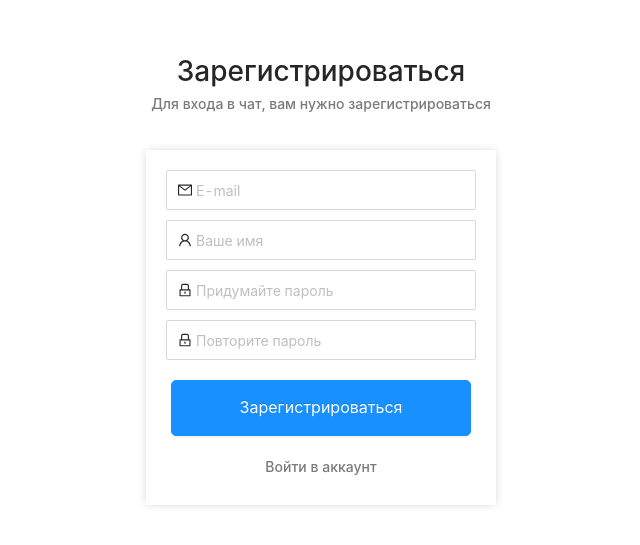
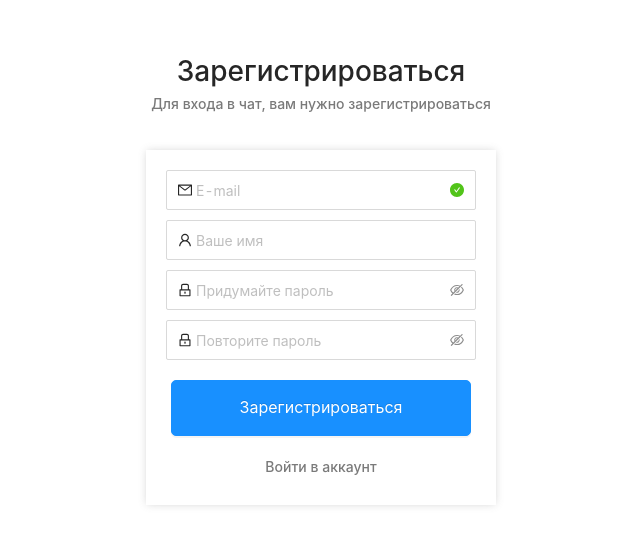
Before and after one commit to Cryfear/react-chat, a React (Create React App) app: page /registration in a window 1280 px wide. Shown: the part 151-696 px from the top of the page, without its empty margins (319-959 px from the left). Built offline with nearby package versions, Linux system fonts and the light colour scheme.

Commit message:
add validate with formik

```diff
--- a/src/pages/Auth/Auth.scss
+++ b/src/pages/Auth/Auth.scss
@@ -61,3 +61,8 @@
     }
   }
 }
+
+.ant-form-item-explain {
+  min-height: 0 !important;
+  text-align: left;
+}
--- a/src/pages/Auth/Registration/RegistrationForm.tsx
+++ b/src/pages/Auth/Registration/RegistrationForm.tsx
@@ -1,32 +1,132 @@
 import React from "react";
 import { Form, Input } from "antd";
 import { UserOutlined, LockOutlined, MailOutlined } from "@ant-design/icons";
+import { withFormik } from "formik";
 
-const RegistrationForm = () => {
+const RegistrationForm = (props: any) => {
+  const { values, touched, errors, handleChange, handleBlur, handleSubmit } = props;
+  console.log(touched);
   return (
-    <Form name="normal_login">
-      <Form.Item name="username" className="form__username">
-        <Input prefix={<MailOutlined />} placeholder="E-mail" />
+    <Form onFinish={handleSubmit} name="normal_login">
+      <Form.Item
+        hasFeedback
+        className="form__username"
+        validateStatus={errors.email && touched.email ? "error" : "success"}
+        help={errors.email && touched.email ? errors.email : ""}
+      >
+        <Input
+          name="email"
+          id="email"
+          prefix={<MailOutlined />}
+          placeholder="E-mail"
+          onChange={handleChange}
+          onBlur={handleBlur}
+          value={values.email}
+        />
+        {errors.email && touched.email && <span></span>}
       </Form.Item>
-      <Form.Item name="password" className="form__username">
-        <Input prefix={<UserOutlined />} placeholder="Ваше имя" />
+      <Form.Item
+        validateStatus={errors.username && touched.username ? "error" : "success"}
+        help={errors.username && touched.username ? errors.username : ""}
+        id="username"
+        className="form__username"
+      >
+        <Input
+          name="username"
+          prefix={<UserOutlined />}
+          placeholder="Ваше имя"
+          onChange={handleChange}
+          onBlur={handleBlur}
+          value={values.username}
+        />
+        {errors.username && touched.username && <span></span>}
       </Form.Item>
-      <Form.Item name="password" className="form__username">
-        <Input
+      <Form.Item
+        validateStatus={errors.password && touched.password ? "error" : "success"}
+        help={errors.password && touched.password ? errors.password : ""}
+        className="form__username"
+        rules={[
+          {
+            required: true,
+          },
+        ]}
+      >
+        <Input.Password
+          name="password"
           prefix={<LockOutlined />}
           type="password"
+          onChange={handleChange}
           placeholder="Придумайте пароль"
+          onBlur={handleBlur}
+          value={values.password}
         />
+        {errors.password && touched.password && <span></span>}
       </Form.Item>
-      <Form.Item name="password" className="form__password">
-        <Input
+      <Form.Item
+        validateStatus={errors.repeatPassword && touched.repeatPassword ? "error" : "success"}
+        help={errors.repeatPassword && touched.repeatPassword ? errors.repeatPassword : ""}
+        className="form__password"
+        rules={[
+          {
+            required: true,
+          },
+        ]}
+      >
+        <Input.Password
+          name="repeatPassword"
           prefix={<LockOutlined />}
           type="password"
           placeholder="Повторите пароль"
+          onChange={handleChange}
+          onBlur={handleBlur}
+          value={values.repeatPassword}
         />
+        {errors.repeatPassword && touched.repeatPassword && <span></span>}
       </Form.Item>
     </Form>
   );
 };
 
-export default RegistrationForm;
+export default withFormik({
+  // Custom sync validation
+  validate: values => {
+    let re = /.+@.+\..+/i;
+    let pa = /^(?=.*[0-9])[a-zA-Z0-9]{6,16}$/;
+    const errors = {
+      email: "",
+      username: "",
+      password: "",
+      repeatPassword: "",
+    };
+
+    if (!values.email) {
+      errors.email = "Required";
+    } else if (!re.test(values.email)) {
+      errors.email = "inccorect email";
+    } else {
+      errors.email = "";
+    }
+
+    if (!values.username) {
+      errors.username = "Required";
+    }
+
+    if (!pa.test(values.password)) {
+      errors.password = "Пароль слишком легкий";
+    }
+
+    if (values.repeatPassword !== values.password) {
+      errors.repeatPassword = "Пароли не совпадают!";
+    }
+    return errors;
+  },
+
+  handleSubmit: (values, { setSubmitting }) => {
+    setTimeout(() => {
+      alert(JSON.stringify(values, null, 2));
+      setSubmitting(false);
+    }, 1000);
+  },
+
+  displayName: "RegistrationForm",
+})(RegistrationForm);
```
